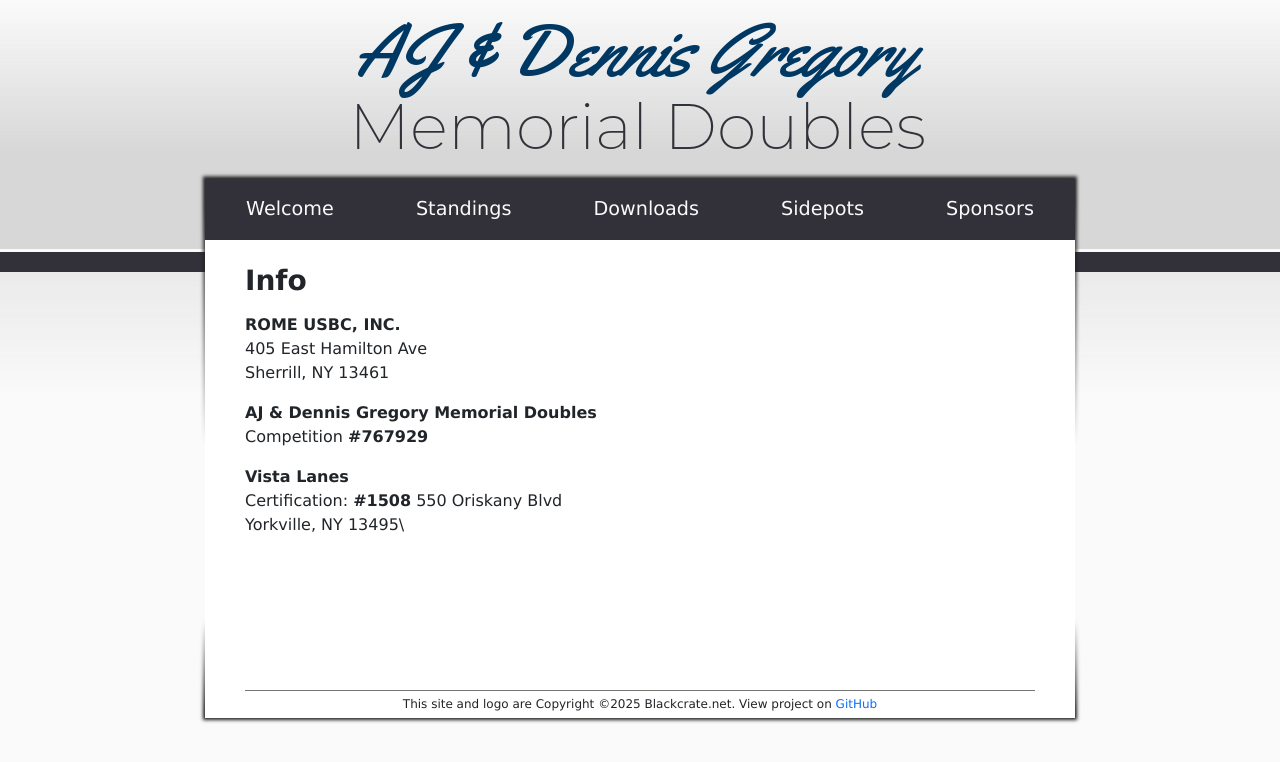
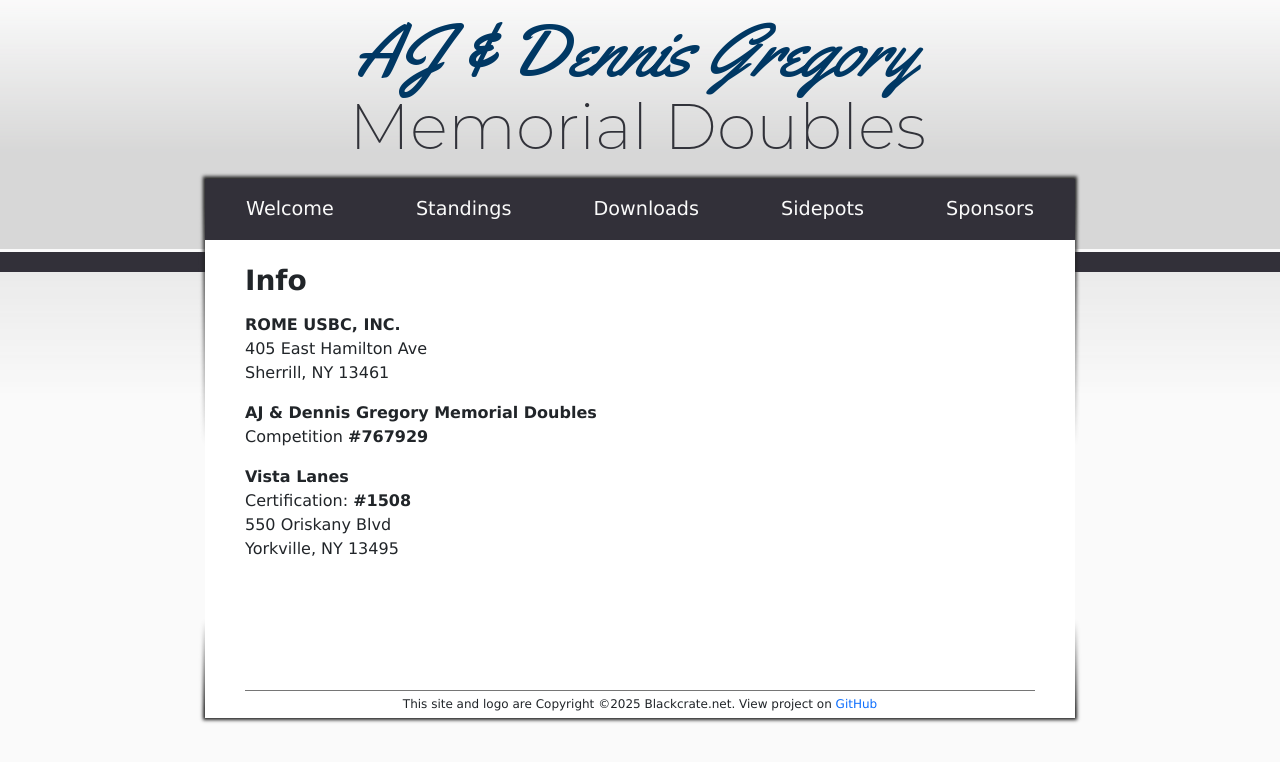
Before and after one commit to perrigow/doubles, a Jekyll site: the page built from pages/info.markdown, in a window 1280 px wide. Shown: the top 762 px of the page. Built offline with Jekyll 4.4.1, drawn with Linux system fonts in a browser that asks for light colours.

```diff
--- a/pages/info.markdown
+++ b/pages/info.markdown
@@ -12,6 +12,6 @@ __AJ & Dennis Gregory Memorial Doubles__\
 Competition __#767929__
 
 __Vista Lanes__\
-Certification: __#1508__
+Certification: __#1508__\
 550 Oriskany Blvd\
-Yorkville, NY 13495\
+Yorkville, NY 13495
```
